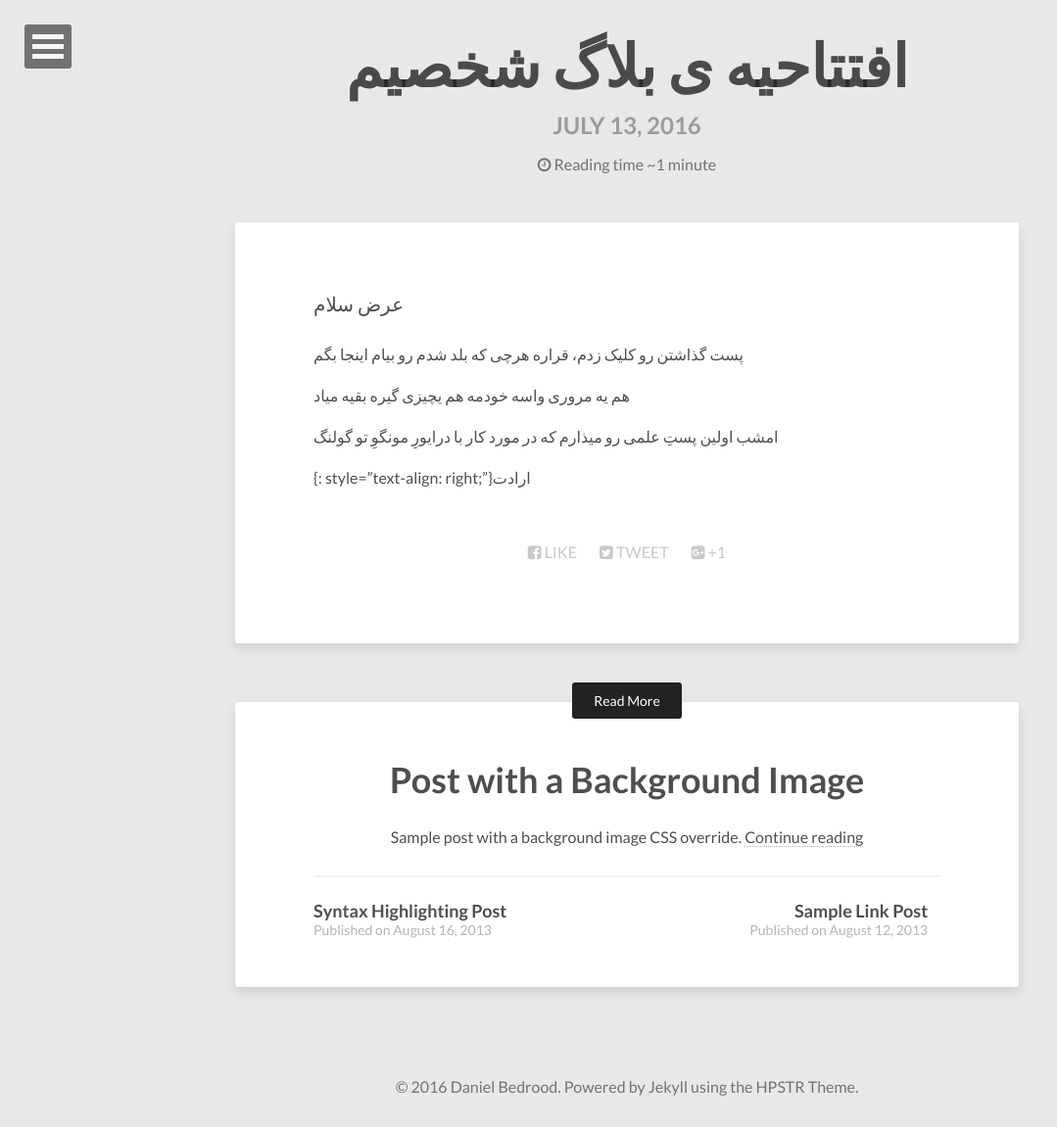
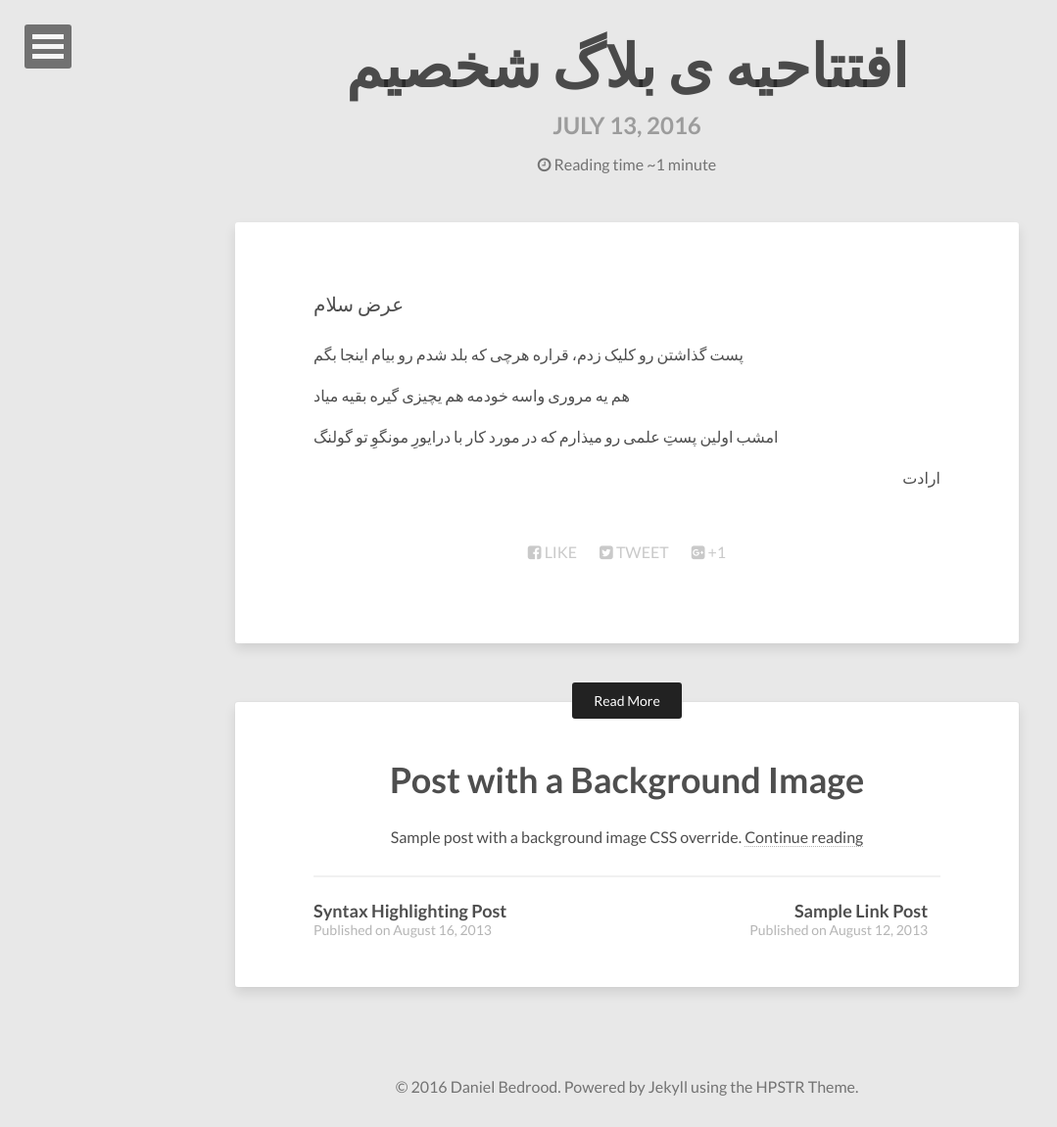
Before and after one commit to danicheeta/Website, a Jekyll site: the page built from _posts/2016-07-13-opening.md, in a window 1280 px wide. Shown: the whole page at 98% size, without its empty margins (0-1079 px from the left). Built offline with Jekyll 4.4.1, drawn with Linux system fonts in a browser that asks for light colours; nearby versions of some CDN libraries.

Commit message:
Update 2016-07-13-opening.md

```diff
--- a/_posts/2016-07-13-opening.md
+++ b/_posts/2016-07-13-opening.md
@@ -12,4 +12,5 @@ description: "my very first post to blog"
 
 امشب اولین پستِ علمی رو میذارم که در مورد کار با درایورِ مونگوِ تو گولنگ
 
-{: style="text-align: right;"}ارادت
+ارادت
+{: style="text-align: right;"}
```
